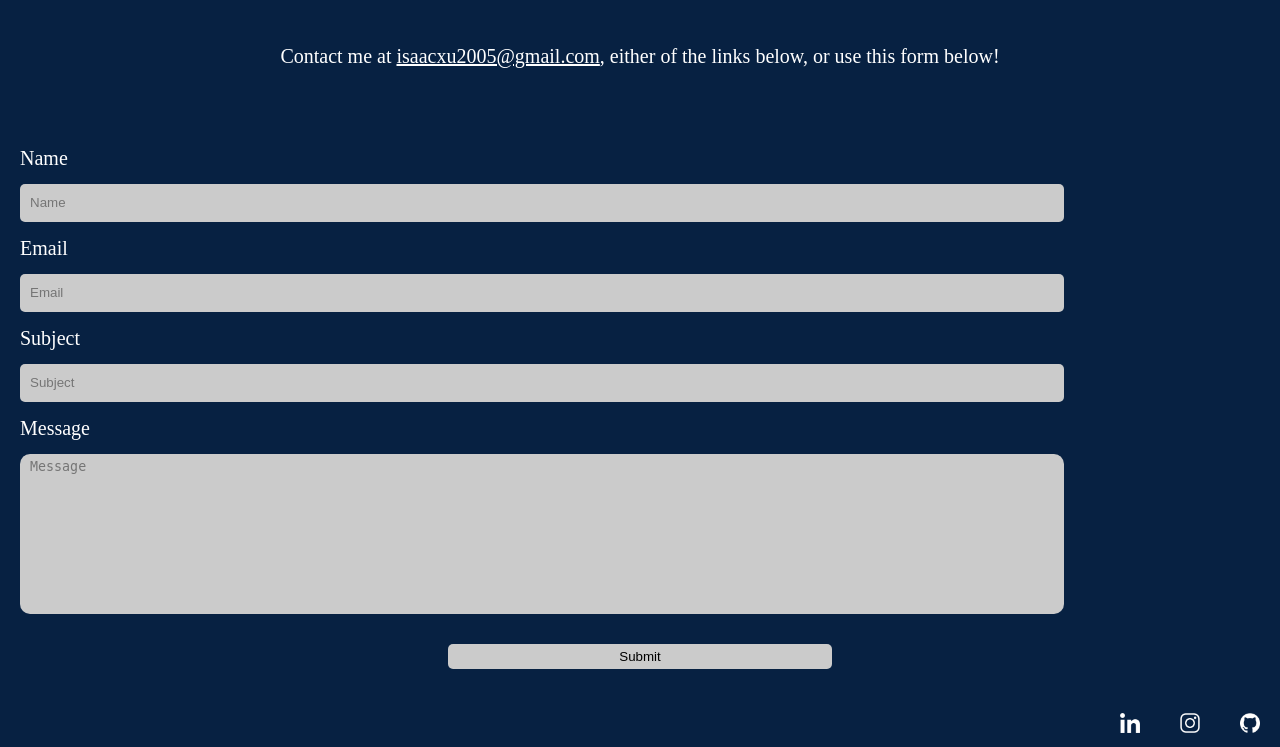
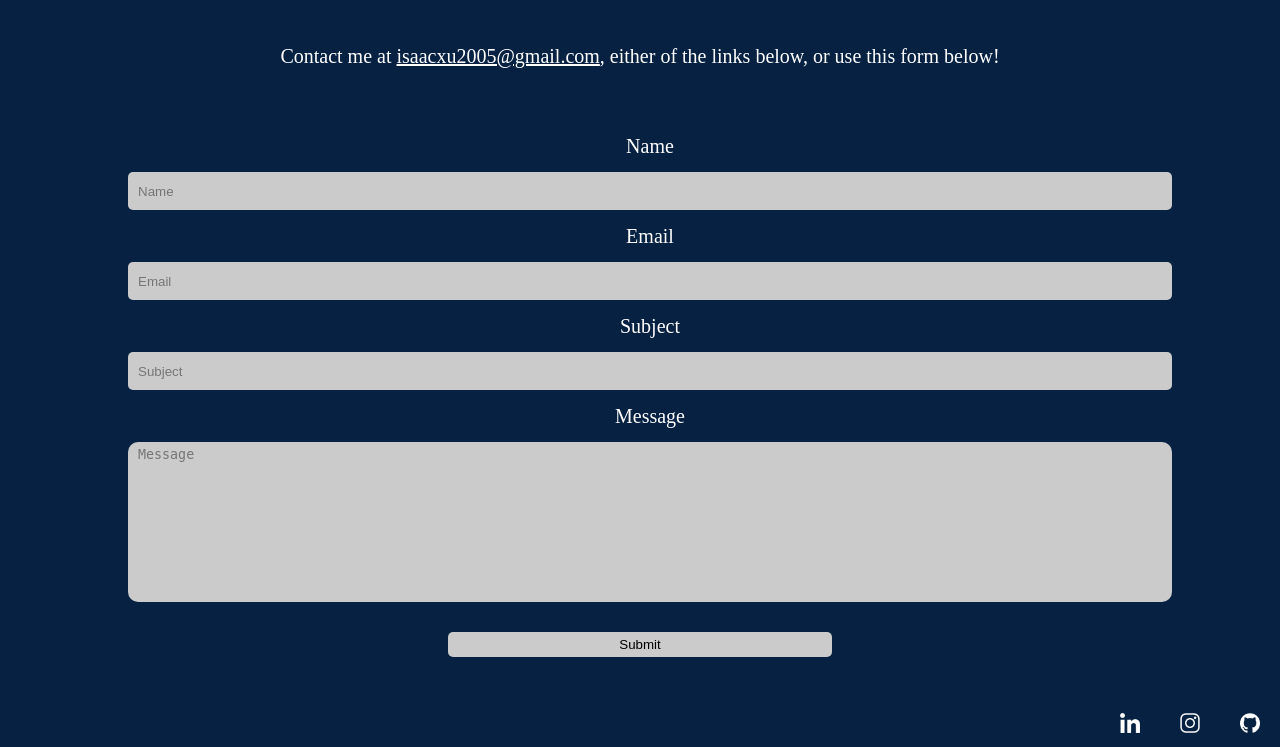
Before and after one commit to ixu100/portfolio, a Flask app: page /contact in a window 1280 px wide. Shown: the part 53-800 px from the top of the page. Run offline with Flask 3, Linux system fonts and the light colour scheme; some libraries are stand-ins or nearby versions; some web fonts are replaced.

Commit message:
name update

```diff
--- a/static/css/contact.css
+++ b/static/css/contact.css
@@ -11,10 +11,11 @@
   flex-direction: column;
   margin-top: 3rem;
   height: 70vh;
-  align-items: flex-start;
-  justify-content: center;
+  align-items: center;
 }
 .contact-inf{
+  display: flex;
+  justify-content: start;
   font-family: Futura;
   line-height: 1.6;
   color: white;
```
